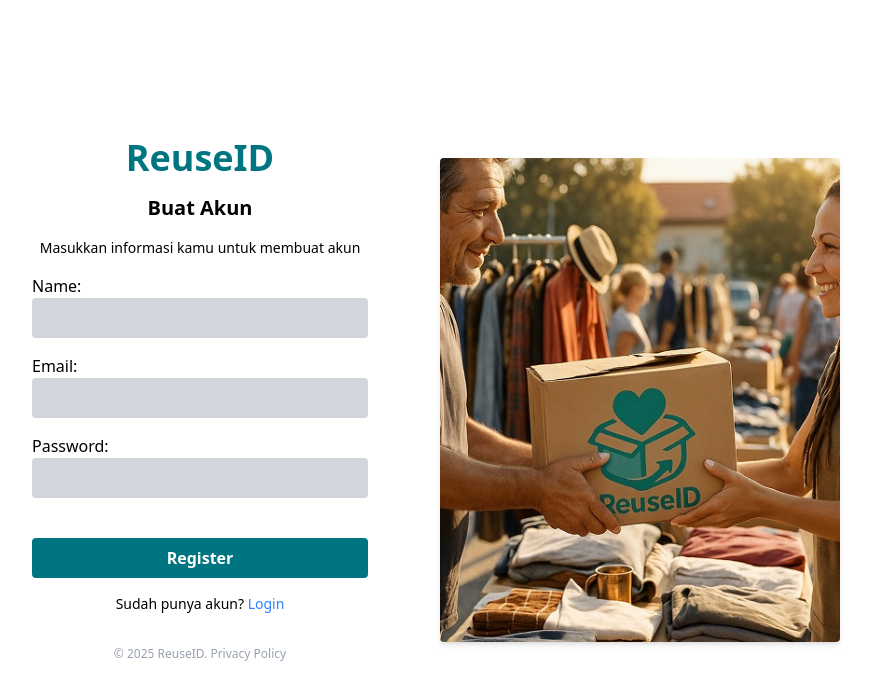
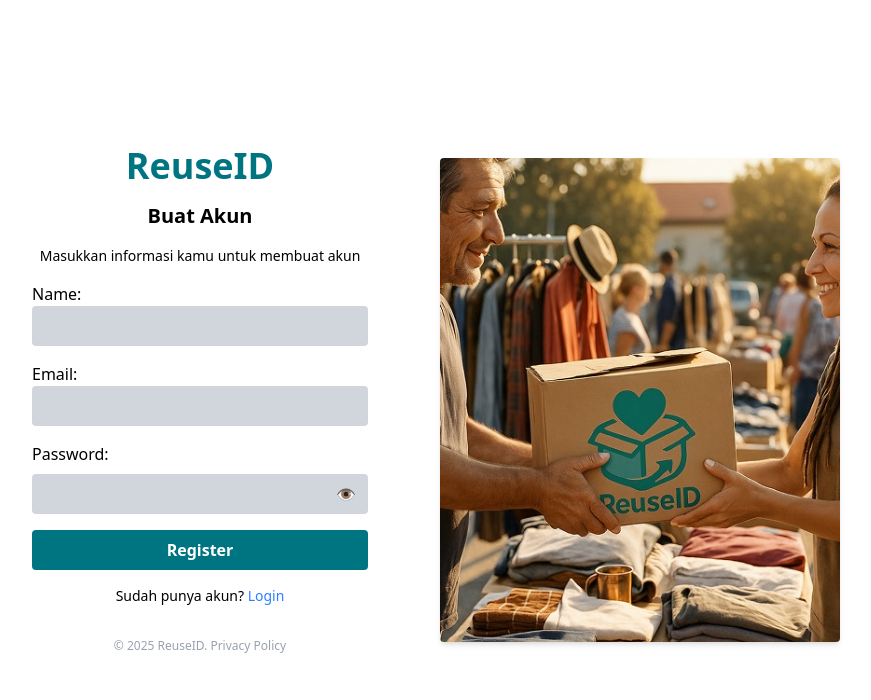
Before and after one commit to S3n5eN/IMPAL, a Next.js app: page /register in a window 1280 px wide. Shown: the top 700 px of the page, without its empty margins (220-1091 px from the left). Built offline with nearby package versions, Linux system fonts and the light colour scheme.

Commit message:
terbaru front end register

```diff
--- a/app/(auth)/register/page.tsx
+++ b/app/(auth)/register/page.tsx
@@ -9,14 +9,20 @@
   const [password, setPassword] = useState("");
   const [emailError, setEmailError] = useState("");
   const [passwordError, setPasswordError] = useState("");
+  const [showPassword, setShowPassword] = useState(false);
+
 
   const handleSubmit = async (e: React.FormEvent) => {
     e.preventDefault();
+
+
 
     // Validasi email harus @gmail.com
     if (!email.endsWith("@gmail.com")) {
       setEmailError("Email harus mengandung @gmail.com");
       return;
+    }else{
+      setEmailError("");
     }
 
     // Validasi password: huruf kecil, huruf besar, angka
@@ -24,6 +30,8 @@
     if (!passwordRegex.test(password)) {
       setPasswordError("Password harus mengandung huruf kecil, huruf besar, dan angka");
       return;
+    }else{
+      setPasswordError("");
     }
 
     const res = await fetch("/api/register", {
@@ -74,29 +82,51 @@
         <input
           type="email"
           value={email}
-          onChange={(e) => setEmail(e.target.value)}
+          onChange={(e) => {setEmail(e.target.value)
+            setEmail(e.target.value);
+            if(e.target.value.endsWith("@gmail.com")){
+              setEmailError("");
+            }
+          }
+          }
           className="bg-gray-300 text-black p-2 rounded outline-none"
           required
         />
         {emailError && (<p className="text-red-500 text-sm">{emailError}</p>)}
         </div>
 
-        <div className="flex flex-col gap-0">
-        <label className="text-black text-medium">Password:</label>
+       <div className="flex flex-col gap-2">
+         <label className="text-black text-medium">Password:</label>
+        <div className="relative">
         <input
-          type="password"
+          type={showPassword ? "text" : "password"}
           value={password}
-          onChange={(e) => setPassword(e.target.value)}
-          className="bg-gray-300 text-black p-2 rounded outline-none mb-6"
-          required
-        />
-        {passwordError && (<p className="text-red-500 text-sm">{passwordError}</p>)}
-        </div>
+          onChange={(e) => {
+            setPassword(e.target.value);
+            const passwordRegex = /^(?=.*[a-z])(?=.*[A-Z])(?=.*\d).+$/;
+         if (passwordRegex.test(e.target.value)) {
+            setPasswordError("");
+        }
+      }}
+        className="bg-gray-300 text-black p-2 rounded outline-none w-full"
+        required
+     />
+     <button
+      type="button"
+      onClick={() => setShowPassword(!showPassword)}
+      className="absolute right-3 top-2 text-gray-600 hover:text-black cursor-pointer"
+    >
+      {showPassword ? "🙈" : "👁️"}
+    </button>
+  </div>
+  {passwordError && <p className="text-red-500 text-sm">{passwordError}</p>}
+</div>
+
 
         {/* Tombol Register */}
         <button
           type="submit"
-          className="bg-[#007582] text-white font-semibold py-2 rounded transition"
+          className="bg-[#007582] text-white font-semibold py-2 rounded transition cursor-pointer"
         >
           Register
         </button>
```
Also changed, not shown: 1 other file (tests, documents, lock files or other folders).
